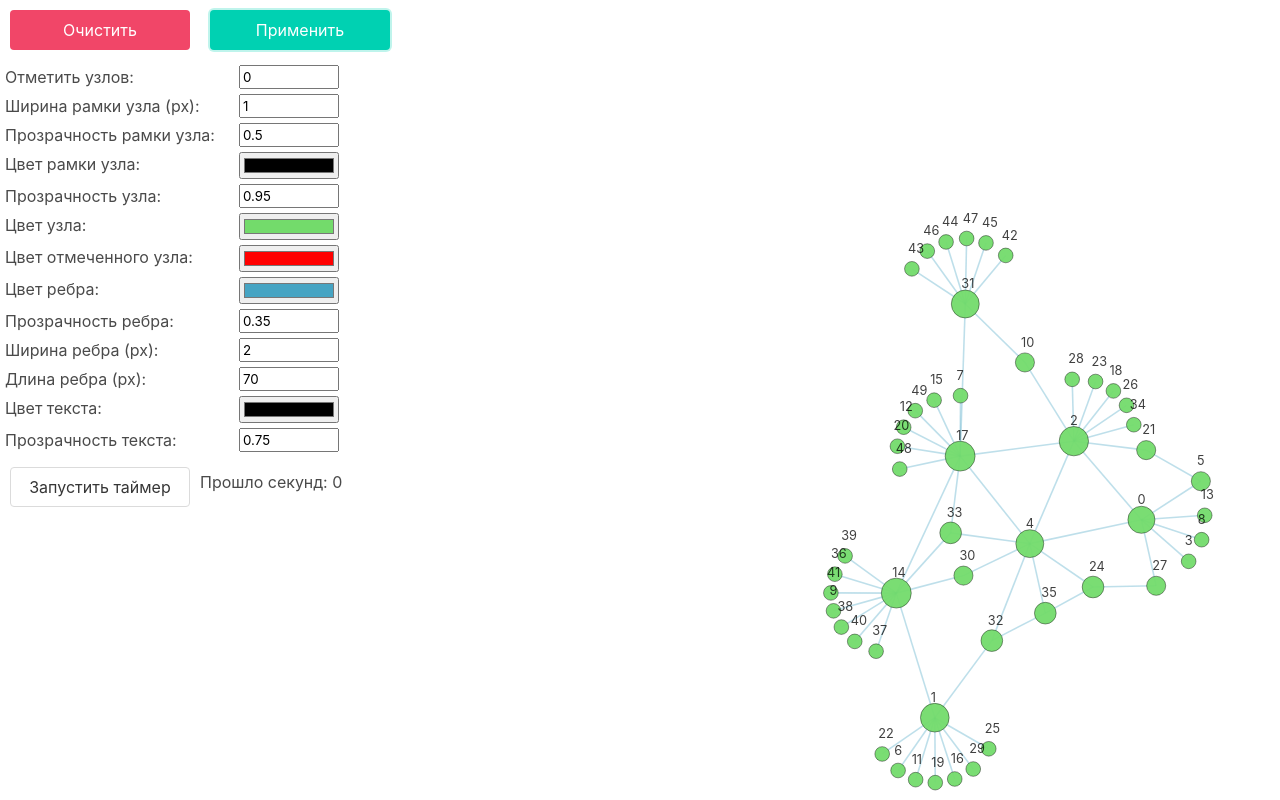
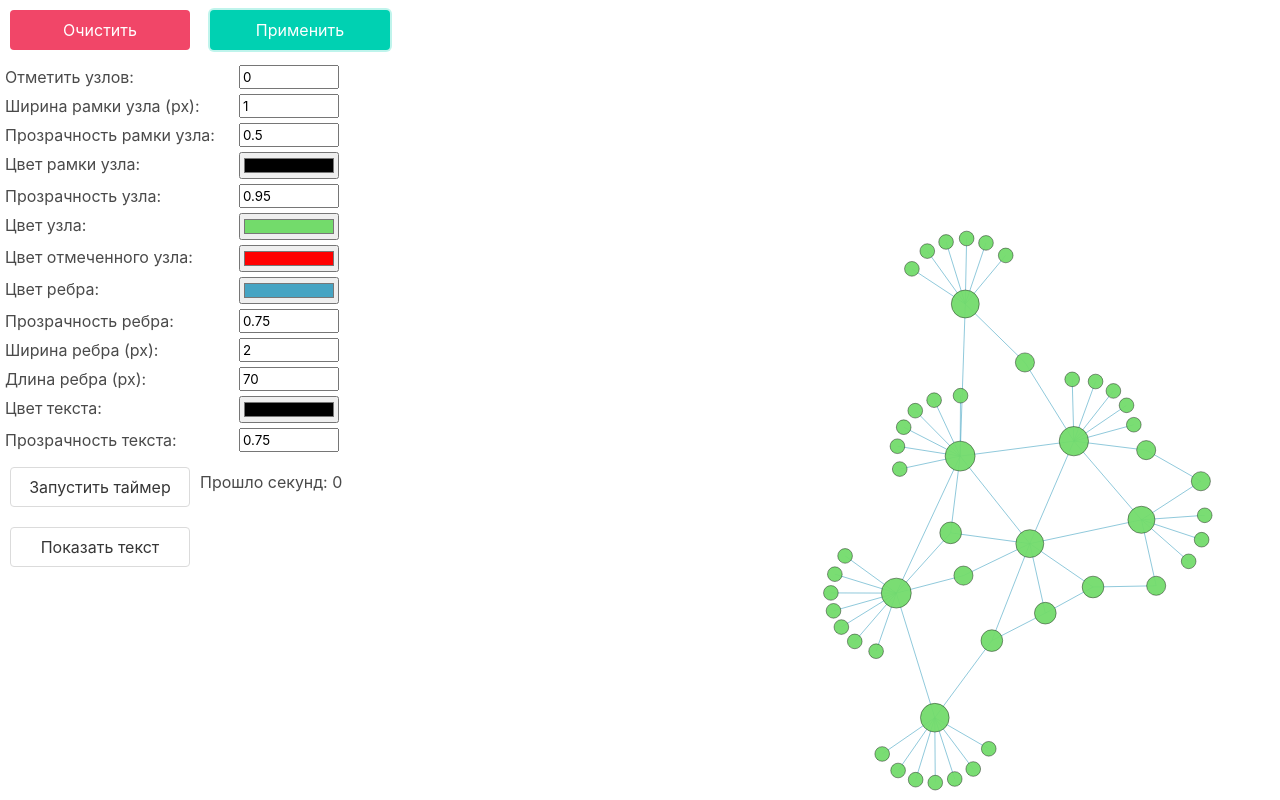
Before and after one commit to loudger/ergonomy, a plain HTML site: page network-test.d3.js/index.html in a window 1280 px wide. Both pictures are taken after a click on the button "Применить". Drawn offline with Linux system fonts and the light colour scheme.

Commit message:
common update

```diff
--- a/network-test.d3.js/index.html
+++ b/network-test.d3.js/index.html
@@ -24,7 +24,7 @@
             <p>Цвет узла: <input type="color" id="node_color_selector" value="#73db6b"></p>
             <p>Цвет отмеченного узла: <input type="color" id="marked_node_color_selector" value="#ff0000"></p>
             <p>Цвет ребра: <input type="color" id="link_stroke_color_selector" value="#46a4c3"></p>
-            <p>Прозрачность ребра: <input type="number" id="link_stroke_opacity_selector" min="0" max="1" step="0.05" value="0.35"></p>
+            <p>Прозрачность ребра: <input type="number" id="link_stroke_opacity_selector" min="0" max="1" step="0.05" value="0.75"></p>
             <p>Ширина ребра (px): <input type="number" id="link_stroke_width_selector" value="2"></p>
             <p>Длина ребра (px): <input type="number" id="link_distance_selector" value="70"></p>
             <p>Цвет текста: <input type="color" id="text_color_selector" value="purple"></p>
@@ -32,6 +32,9 @@
             <div class="timer_wrapper">
                 <input type="button" value="Запустить таймер" class="button" id="timer_toggler">
                 <p class="timer_value_wrapper">Прошло секунд: <span id="timer_value">0</span></p>
+            </div>
+            <div>
+                <input type="button" value="Показать текст" class="button" id="text_layers_toggler" onclick="toggle_text_layers()">
             </div>
         </form>
         <div id="network"></div>
--- a/network-test.d3.js/js/main.js
+++ b/network-test.d3.js/js/main.js
@@ -1,3 +1,7 @@
+var IS_TEXT_LAYERS_HIDDEN = true
+var IS_TIMER_RUN = false;
+var ASYNC_TIMER;
+
 function randomInteger(min, max) {
 	// получить случайное число от (min-0.5) до (max+0.5)
 	let rand = min - 0.5 + Math.random() * (max - min + 1);
@@ -228,7 +232,7 @@ function randomInteger(min, max) {
 
 
 
-let network_data = {
+var network_data = {
   nodes: [
     { id: 0, name: 'John Week'},
     { id: 1, name: 'John Week'},
@@ -282,66 +286,66 @@ let network_data = {
     { id: 49, name: 'John Week'},
   ],
   links: [
-    { source: 32, target: 1},
-    { source: 0, target: 2},
-    { source: 0, target: 3},
-    { source: 0, target: 4},
-    { source: 0, target: 5},
-    { source: 0, target: 8},
-    { source: 0, target: 13},
-    { source: 1, target: 6},
-    { source: 1, target: 11},
-    { source: 1, target: 16},
-    { source: 1, target: 19},
-    { source: 2, target: 10},
-    { source: 2, target: 18},
-    { source: 17, target: 2 },
-    { source: 17, target: 4 },
-    { source: 17, target: 7 },
-    { source: 14, target: 9 },
-    { source: 17, target: 14 },
-    { source: 17, target: 12 },
-    { source: 17, target: 15 },
-    { source: 17, target: 20 },
-    { source: 2, target: 21 },
-    { source: 1, target: 22 },
-    { source: 2, target: 23 },
-    { source: 4, target: 24 },
-    { source: 1, target: 25 },
-    { source: 2, target: 26 },
-    { source: 2, target: 28 },
-    { source: 0, target: 27 },
-    { source: 1, target: 29 },
-    { source: 4, target: 30 },
-    { source: 17, target: 31 },
-    { source: 4, target: 32 },
-    { source: 4, target: 33 },
-    { source: 2, target: 34 },
-    { source: 4, target: 35 },
-    { source: 14, target: 36 },
-    { source: 14, target: 37 },
-    { source: 14, target: 38 },
-    { source: 14, target: 39 },
-    { source: 14, target: 40 },
-    { source: 14, target: 41 },
-    { source: 31, target: 42 },
-    { source: 31, target: 43 },
-    { source: 31, target: 44 },
-    { source: 31, target: 45 },
-    { source: 31, target: 46 },
-    { source: 31, target: 47 },
-    { source: 17, target: 48 },
-    { source: 17, target: 49 },
-    { source: 2, target: 4 },
-    { source: 5, target: 21 },
-    { source: 24, target: 27 },
-    { source: 31, target: 10 },
-    { source: 14, target: 1 },
-    { source: 14, target: 30 },
-    { source: 33, target: 17 },
-    { source: 33, target: 14 },
-    { source: 35, target: 32 },
-    { source: 35, target: 24 },
+    { id: 0,  weight: 1, source: 32, target: 1},
+    { id: 1,  weight: 1, source: 0, target: 2},
+    { id: 2,  weight: 2, source: 0, target: 3},
+    { id: 3,  weight: 2, source: 0, target: 4},
+    { id: 4,  weight: 1, source: 0, target: 5},
+    { id: 5,  weight: 4, source: 0, target: 8},
+    { id: 6,  weight: 5, source: 0, target: 13},
+    { id: 7,  weight: 6, source: 1, target: 6},
+    { id: 8,  weight: 3, source: 1, target: 11},
+    { id: 9,  weight: 2, source: 1, target: 16},
+    { id: 10, weight: 4, source: 1, target: 19},
+    { id: 11, weight: 5, source: 2, target: 10},
+    { id: 12, weight: 6, source: 2, target: 18},
+    { id: 13, weight: 7, source: 17, target: 2 },
+    { id: 14, weight: 6, source: 17, target: 4 },
+    { id: 15, weight: 6, source: 17, target: 7 },
+    { id: 16, weight: 5, source: 14, target: 9 },
+    { id: 17, weight: 4, source: 17, target: 14 },
+    { id: 18, weight: 3, source: 17, target: 12 },
+    { id: 19, weight: 1, source: 17, target: 15 },
+    { id: 20, weight: 2, source: 17, target: 20 },
+    { id: 21, weight: 1, source: 2, target: 21 },
+    { id: 22, weight: 2, source: 1, target: 22 },
+    { id: 23, weight: 3, source: 2, target: 23 },
+    { id: 24, weight: 4, source: 4, target: 24 },
+    { id: 25, weight: 5, source: 1, target: 25 },
+    { id: 26, weight: 6, source: 2, target: 26 },
+    { id: 27, weight: 4, source: 2, target: 28 },
+    { id: 28, weight: 3, source: 0, target: 27 },
+    { id: 29, weight: 2, source: 1, target: 29 },
+    { id: 30, weight: 3, source: 4, target: 30 },
+    { id: 31, weight: 3, source: 17, target: 31 },
+    { id: 32, weight: 4, source: 4, target: 32 },
+    { id: 33, weight: 3, source: 4, target: 33 },
+    { id: 34, weight: 3, source: 2, target: 34 },
+    { id: 35, weight: 5, source: 4, target: 35 },
+    { id: 36, weight: 3, source: 14, target: 36 },
+    { id: 37, weight: 3, source: 14, target: 37 },
+    { id: 38, weight: 3, source: 14, target: 38 },
+    { id: 39, weight: 6, source: 14, target: 39 },
+    { id: 40, weight: 3, source: 14, target: 40 },
+    { id: 41, weight: 3, source: 14, target: 41 },
+    { id: 42, weight: 3, source: 31, target: 42 },
+    { id: 43, weight: 4, source: 31, target: 43 },
+    { id: 44, weight: 3, source: 31, target: 44 },
+    { id: 45, weight: 3, source: 31, target: 45 },
+    { id: 46, weight: 3, source: 31, target: 46 },
+    { id: 47, weight: 1, source: 31, target: 47 },
+    { id: 48, weight: 2, source: 17, target: 48 },
+    { id: 49, weight: 3, source: 17, target: 49 },
+    { id: 50, weight: 7, source: 2, target: 4 },
+    { id: 51, weight: 3, source: 5, target: 21 },
+    { id: 52, weight: 3, source: 24, target: 27 },
+    { id: 53, weight: 3, source: 31, target: 10 },
+    { id: 54, weight: 1, source: 14, target: 1 },
+    { id: 55, weight: 1, source: 14, target: 30 },
+    { id: 56, weight: 3, source: 33, target: 17 },
+    { id: 57, weight: 3, source: 33, target: 14 },
+    { id: 58, weight: 3, source: 35, target: 32 },
+    { id: 59, weight: 2, source: 35, target: 24 },
   ]
 }
 
@@ -354,6 +358,9 @@ function ForceGraph({
   links // an iterable of link objects (typically [{source, target}, …])
 }, {
   nodeId = d => d.id, // given d in nodes, returns a unique identifier (string)
+  nodeLinksCount = d => d.links_count,
+  linkId = d => d.id,
+  linkWeight = d => d.weight,
   linkSource = ({source}) => source, // given d in links, returns a node identifier string
   linkTarget = ({target}) => target, // given d in links, returns a node identifier string
   nodeStrength,
@@ -377,56 +384,69 @@ function ForceGraph({
 } = {}) {
   // Compute values.
   const N = d3.map(nodes, nodeId).map(intern);
+  const NLC = d3.map(nodes, nodeLinksCount).map(intern);
+  const LL = d3.map(links, linkId).map(intern);
+  const LW = d3.map(links, linkWeight).map(intern);
   const LS = d3.map(links, linkSource).map(intern);
   const LT = d3.map(links, linkTarget).map(intern);
   const W = typeof linkStrokeWidth !== "function" ? null : d3.map(links, linkStrokeWidth);
 
   // Replace the input nodes and links with mutable objects for the simulation.
-  nodes = d3.map(nodes, (_, i) => ({id: N[i]}));
-  links = d3.map(links, (_, i) => ({source: LS[i], target: LT[i]}));
+  nodes = d3.map(nodes, (_, i) => ({id: N[i], links_count: NLC[i]}));
+  links = d3.map(links, (_, i) => ({source: LS[i], target: LT[i], id: LL[i], weight: LW[i]}));
 
 
-  function calc_radiuses_depends_on_links_count(){
-    nodes.map((item, n) => {
-      item.links_count = 0;
-    })
-
-  	links.map((item, n) => {
-  		nodes.filter(_ => _['id'] == item.source)[0].links_count += 1;
-  		nodes.filter(_ => _['id'] == item.target)[0].links_count += 1;
-  	})
-  }
-  calc_radiuses_depends_on_links_count();
 
 
-  function mark_random_nodes(nodes_count){
-    if( nodes_count > nodes.length ){
-      console.log("[ERROR] Array index out of bounds")
-      return
-    }
 
-    random_indexes = []
-    for(i = 0; i < nodes_count; i++){
-      random_index = randomInteger(0, nodes.length - 1)
-      if( random_indexes.includes(random_index) ){
-        i -= 1;
-      } else {
-        random_indexes.push(random_index)
-      }
-    }
-    console.log("random_indexes:", random_indexes);
 
-    nodes.map((item, n) => {
-      if( random_indexes.includes(n) ){
-        item.mark = true;
-      } else {
-        item.mark = false;
-      }
-    })
 
-    console.log("nodes:", nodes)
-  }
-  mark_random_nodes(markedNodesCount);
+  // function calc_radiuses_depends_on_links_count(){
+  //   nodes.map((item, n) => {
+  //     item.links_count = 0;
+  //   })
+
+  // 	links.map((item, n) => {
+  // 		nodes.filter(_ => _['id'] == item.source)[0].links_count += 1;
+  // 		nodes.filter(_ => _['id'] == item.target)[0].links_count += 1;
+  // 	})
+  // }
+  // calc_radiuses_depends_on_links_count();
+
+
+  // function mark_random_nodes(nodes_count){
+  //   if( nodes_count > nodes.length ){
+  //     console.log("[ERROR] Array index out of bounds")
+  //     return
+  //   }
+
+  //   random_indexes = []
+  //   for(i = 0; i < nodes_count; i++){
+  //     random_index = randomInteger(0, nodes.length - 1)
+  //     if( random_indexes.includes(random_index) ){
+  //       i -= 1;
+  //     } else {
+  //       random_indexes.push(random_index)
+  //     }
+  //   }
+  //   console.log("random_indexes:", random_indexes);
+
+  //   nodes.map((item, n) => {
+  //     if( random_indexes.includes(n) ){
+  //       item.mark = true;
+  //     } else {
+  //       item.mark = false;
+  //     }
+  //   })
+
+  //   console.log("nodes:", nodes)
+  // }
+  // mark_random_nodes(markedNodesCount);
+
+
+
+
+
 
 
   // Construct the forces.
@@ -458,7 +478,6 @@ function ForceGraph({
   .join("line")
     .attr("stroke-width", linkStrokeWidth);
 
-
   const node = svg.append("g")
     .attr("stroke", nodeStroke)
     .attr("stroke-opacity", nodeStrokeOpacity)
@@ -471,12 +490,21 @@ function ForceGraph({
     .attr("fill", nodeFill)
     .call(drag(simulation))
 
-  const text = svg.append("g")
+  const node_text = svg.append("g")
+    .attr("id", "node_text_layer")
     .attr("fill", textFill)
     .attr("fill-opacity", textFillOpacity)
   .selectAll("text")
   .data(nodes)
   .join("text")
+
+  const link_text = svg.append("g")
+    .attr("id", "link_text_layer")
+    .attr("fill", textFill)
+    .attr("fill-opacity", textFillOpacity)
+  .selectAll("text")
+  .data(links)
+  .join("text");
 
 
   if (W) link.attr("stroke-width", ({index: i}) => W[i]);
@@ -486,20 +514,28 @@ function ForceGraph({
   }
 
   function ticked() {
+    node
+      .attr("cx", d => d.x)
+      .attr("cy", d => d.y);
+
+    node_text
+      .attr("x", d => d.x - 5)
+      .attr("y", d => d.y - 20)
+      .text(d => d.id + ":" + d.links_count);
+
     link
       .attr("x1", d => d.source.x)
       .attr("y1", d => d.source.y)
       .attr("x2", d => d.target.x)
       .attr("y2", d => d.target.y);
 
-    node
-      .attr("cx", d => d.x)
-      .attr("cy", d => d.y);
+    link_text
+      .attr("x", d => d.source.x + (d.target.x - d.source.x)/2)
+      .attr("y", d => d.source.y + (d.target.y - d.source.y)/2)
+      // .attr("x", d => d.x)
+      // .attr("y", d => d.y)
+      .text(d => d.id + ":" + d.weight);
 
-    text
-      .attr("x", d => d.x - 5)
-      .attr("y", d => d.y - 20)
-      .text(d => d.id)
   }
 
   function drag(simulation) {
@@ -532,11 +568,62 @@ function ForceGraph({
 //==============================================================================
 
 function clear_network_area(){
-
   document.querySelector("#network").innerHTML = "";
   document.querySelector("#control_panel").reset();
+}
 
+
+function toggle_text_layers(){
+  if(IS_TEXT_LAYERS_HIDDEN){
+    document.querySelector("#node_text_layer").style.display = "";
+    document.querySelector("#link_text_layer").style.display = "";
+    document.querySelector("#text_layers_toggler").value = "Скрыть текст";
+    IS_TEXT_LAYERS_HIDDEN = false;
+  }else{
+    document.querySelector("#node_text_layer").style.display = "none";
+    document.querySelector("#link_text_layer").style.display = "none";
+    document.querySelector("#text_layers_toggler").value = "Показать текст";
+    IS_TEXT_LAYERS_HIDDEN = true;
   }
+}
+
+
+function calc_radiuses_depends_on_links_count(network_data){
+  network_data.nodes.map((item, n) => {
+    item.links_count = 0;
+  })
+  network_data.links.map((item, n) => {
+    network_data.nodes.filter(_ => _['id'] == item.source)[0].links_count += 1;
+    network_data.nodes.filter(_ => _['id'] == item.target)[0].links_count += 1;
+  })
+}
+
+
+function mark_random_nodes(network_data, nodes_count){
+  if( nodes_count > network_data.nodes.length ){
+    console.log("[ERROR] Array index out of bounds")
+    return
+  }
+  random_indexes = []
+  for(i = 0; i < nodes_count; i++){
+    random_index = randomInteger(0, network_data.nodes.length - 1)
+    if( random_indexes.includes(random_index) ){
+      i -= 1;
+    } else {
+      random_indexes.push(random_index)
+    }
+  }
+  // console.log("random_indexes:", random_indexes);
+  network_data.nodes.map((item, n) => {
+    if( random_indexes.includes(n) ){
+      item.mark = true;
+    } else {
+      item.mark = false;
+    }
+  })
+  // console.log("nodes:", network_data.nodes)
+}
+
 
 function apply_settings(){
 
@@ -557,8 +644,11 @@ function apply_settings(){
   textFillOpacity = document.querySelector("#text_opacity_selector").value;
 
 
+  calc_radiuses_depends_on_links_count(network_data);
+  mark_random_nodes(network_data, markedNodesCount);
+
   chart = ForceGraph(network_data, {
-    nodeId: d => d.id,
+    // nodeId: d => d.id,
     nodeStrength: -70, //default -30
     // width: 1000,
     // height: 550,
@@ -572,18 +662,23 @@ function apply_settings(){
     nodeFill: d => d.mark ? nodeFillMarked : nodeFillOriginal, //"currentColor", // node stroke fill (if not using a group color encoding)
     linkStroke: linkStroke, // link stroke color
     linkStrokeOpacity: linkStrokeOpacity, // link stroke opacity
-    linkStrokeWidth: linkStrokeWidth,
+    linkStrokeWidth: d => 1,
+    // linkStrokeWidth: d => 2*d.weight,
+    // linkStrokeWidth: linkStrokeWidth,
     linkDistance: linkDistance,
     textFill: textFill,
     textFillOpacity: textFillOpacity
   })
 
+  if(IS_TEXT_LAYERS_HIDDEN){
+    document.querySelector("#node_text_layer").style.display = "none";
+    document.querySelector("#link_text_layer").style.display = "none";
+  }
+
 }
 
 
-var IS_TIMER_RUN = false;
-var ASYNC_TIMER;
-
+function addTimer(){
   document.querySelector("#timer_toggler").addEventListener("click", function(e){
     if(IS_TIMER_RUN){
       console.log('stop');
@@ -612,3 +707,6 @@ document.querySelector("#timer_toggler").addEventListener("click", function(e){
     }
 
   })
+
+}
+addTimer();
```
Also changed, not shown: network-test.d3.js/css/main.css (+8 -0 lines), TODO.txt (added), 3 other files. Lines whose indentation alone changed are shown as unchanged.
